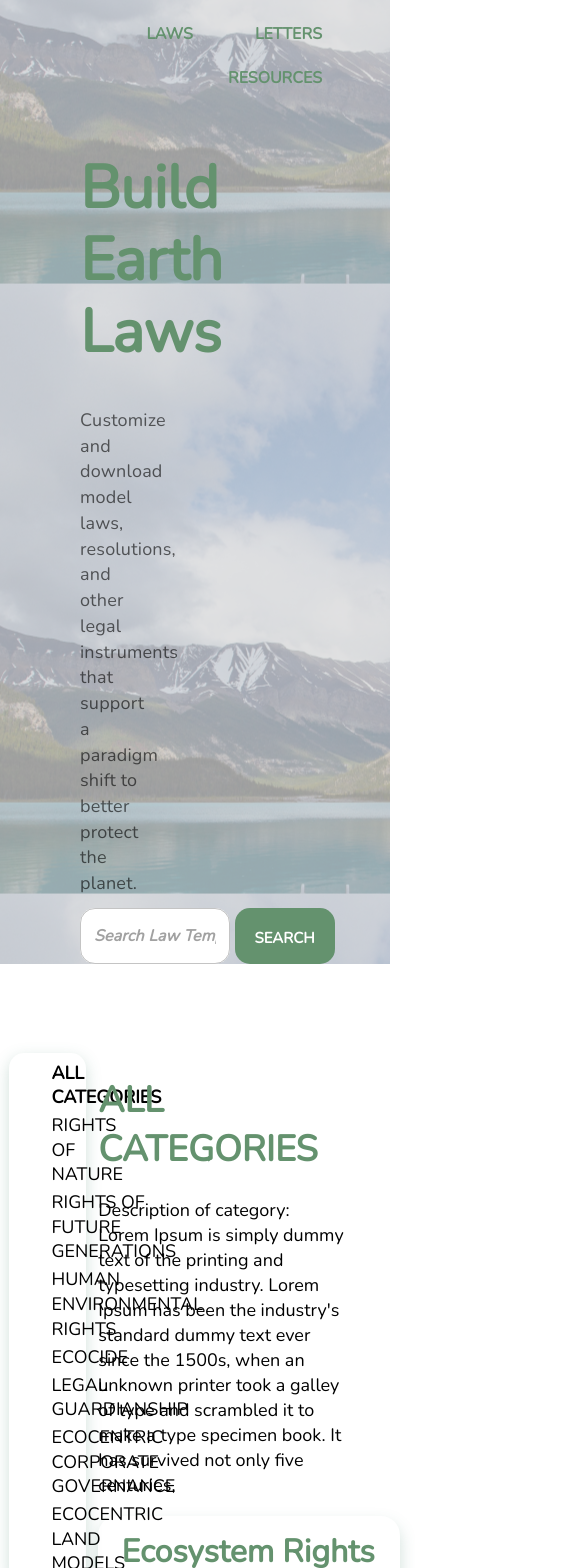
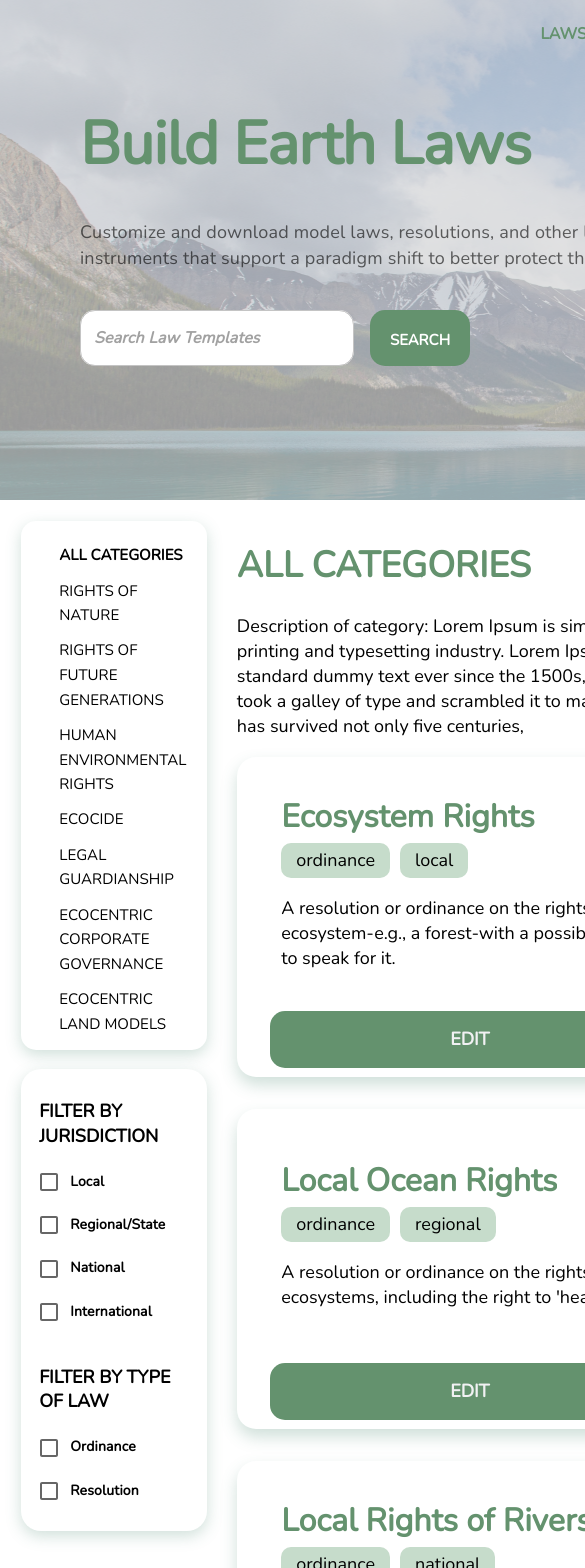
Before and after one commit to cornellh4i/earth-law-center, a React (Create React App) app in the folder client/: page /laws in a window 390 px wide. Shown: the top 1568 px of the page, 585 px wide, since content can reach past the window. Built offline with nearby package versions, Linux system fonts and the light colour scheme.

Commit message:
Completed page responsiveness

```diff
--- a/client/src/components/Button/Button.css
+++ b/client/src/components/Button/Button.css
@@ -29,7 +29,7 @@
   cursor: pointer;
   border: none;
   font-family: 'Nunito', sans-serif;
-  font-size: 18px;
+  font-size: clamp(10px, 12px + .8vw, 18px);
   line-height: 1.534rem;
   font-weight: 100;
   background-color: transparent;
@@ -40,6 +40,7 @@
 .sidebar-btn-highlighted {
   font-weight: 900;
   font-size: 18px;
+  font-size: clamp(10px, 12px + .8vw, 18px);
   border: none;
   background: none;
   cursor: pointer;
@@ -184,7 +185,7 @@
   font-weight: bold;
   font-size: 1rem;
   font-family: 'Nunito';
-  background:#64926E;
+  background: #64926E;
   border-width: 0.05rem;
   border-style: none;
   border-radius: 0.7rem;
@@ -249,8 +250,8 @@
   background: #64926E;
   color: white;
   font-family: 'Nunito';
-  font-weight:bold;
-  border-radius:0.938rem;
+  font-weight: bold;
+  border-radius: 0.938rem;
   height: 3.125rem;
   width: 8.125rem;
   margin-top: 1rem;
@@ -262,7 +263,7 @@
   background: #64926E;
   color: white;
   font-family: 'Nunito';
-  font-weight:bold;
+  font-weight: bold;
   border-radius: 0.938rem;
   height: 3.125rem;
   width: 8.125rem;
@@ -276,7 +277,7 @@
   background: #64926E;
   color: white;
   font-family: 'Nunito';
-  font-weight:bold;
+  font-weight: bold;
   border-radius: 0.938rem;
   height: 3.125rem;
   width: 8.125rem;
@@ -290,7 +291,7 @@
   background: #64926E;
   color: white;
   font-family: 'Nunito';
-  font-weight:bold;
+  font-weight: bold;
   border-radius: 0.938rem;
   height: 2.875rem;
   width: 100%;
@@ -322,11 +323,11 @@
   opacity: 0.6;
 }
 
-.hidden{
+.hidden {
   display: none;
 }
 
-.google-authentication-btn{
+.google-authentication-btn {
   height: 3rem;
   width: 15rem;
   background:
@@ -341,6 +342,7 @@
   color: #F1F1F3;
   cursor: pointer;
 }
+
 .google-authentication-btn::after {
   padding: 0.17rem;
   margin: 2% 0%;
--- a/client/src/components/HelpBox/HelpBox.css
+++ b/client/src/components/HelpBox/HelpBox.css
@@ -6,6 +6,8 @@
   font-size: 1.15rem;
   text-align: left;
   margin-bottom: 2.25rem;
+  text-overflow: ellipsis;
+  overflow: hidden;
 }
 
 .helpBoxDescription {
@@ -13,6 +15,8 @@
   font-weight: 400;
   font-size: 1rem;
   text-align: left;
+  text-overflow: ellipsis;
+  overflow: hidden;
 }
 
 .helpBox {
--- a/client/src/components/MultiSelectFilter/MultiSelectFilter.css
+++ b/client/src/components/MultiSelectFilter/MultiSelectFilter.css
@@ -1,8 +1,8 @@
 @import url('https://fonts.googleapis.com/css?family=Nunito&display=swap');
 
-.box{
+.box {
     width: 80%;
-    height: 23.25rem;
+    /* height: 23.25rem; */
     display: 'flex';
     margin-left: 2%;
     border-radius: 5%;
@@ -11,7 +11,7 @@
     padding: 10%;
 }
 
-.text{
+.text {
     font-size: 18px;
     line-height: 1.534rem;
     font-weight: 700, bold;
@@ -19,7 +19,7 @@
     color: #000000;
 }
 
-.labels{
+.labels {
     font-size: 14px;
     line-height: 1.534rem;
     font-weight: 400, regular;
--- a/client/src/components/ResourceBox/ResourceBox.css
+++ b/client/src/components/ResourceBox/ResourceBox.css
@@ -26,27 +26,30 @@
     background-image: url('../../properties/resource1.png');
     padding: 7rem 3rem;
     border-radius: 1rem;
-    height:12rem;
-    background-repeat:no-repeat;
+    height: 12rem;
+    background-size: cover;
+    background-repeat: no-repeat;
 }
 
 .thumbnail2 {
     background-image: url('../../properties/resource2.png');
     padding: 7rem 3rem;
     border-radius: 1rem;
-    height:12rem;
-    background-repeat:no-repeat;
+    height: 12rem;
+    background-size: cover;
+    background-repeat: no-repeat;
 }
 
 .thumbnail3 {
     background-image: url('../../properties/resource3.png');
     padding: 7rem 3rem;
     border-radius: 1rem;
-    height:12rem;
-    background-repeat:no-repeat;
+    height: 12rem;
+    background-size: cover;
+    background-repeat: no-repeat;
 }
 
-.box-title{
+.box-title {
     color: #64926E;
     font-weight: bold;
     font-family: Nunito;
@@ -54,7 +57,7 @@
     margin-bottom: 0.2rem;
 }
 
-.box-description{
+.box-description {
     color: #3E3E3E;
     font-family: Nunito;
 }
--- a/client/src/components/ResourceCard/ResourceCard.css
+++ b/client/src/components/ResourceCard/ResourceCard.css
@@ -5,7 +5,7 @@
   background-color: #fff;
   border-radius: 0.5rem;
   box-shadow: 0px 5px 15px rgba(69, 130, 108, 0.25);
-  padding: 1.2rem
+  padding: 1.2rem;
 }
 
 .resource-button {
@@ -24,21 +24,23 @@
 .resource-text {
   font-size: 11;
   font-family: 'Nunito';
-  color: #000
+  color: #000;
+  text-overflow: ellipsis;
+  overflow: hidden;
 }
 
-.resource-doc-preview{
+.resource-doc-preview {
   width: 85%;
-  height:100%;
+  height: 100%;
   border-style: solid;
   border-width: 0.06rem;
   border-color: #59705F;
   margin-right: 0;
 }
 
-.resource-vid-preview{
+.resource-vid-preview {
   width: 100%;
-  height:90%;
+  height: 90%;
   border-style: solid;
   border-width: 0.06rem;
   border-color: #59705F;
--- a/client/src/components/ResourceCard/ResourceCard.jsx
+++ b/client/src/components/ResourceCard/ResourceCard.jsx
@@ -18,7 +18,7 @@ const ResourceCard = (props) => {
   const { title, resource_type, doc_img, description, url, youtube, vid_img, doc_pdf } = props;
   return (
     <div className='resource-card'>
-      <Typography gutterBottom variant='h5' component='div' sx={{ fontWeight: 'bold', fontFamily:'Nunito', color: '#64926E' }}>
+      <Typography gutterBottom variant='h5' component='div' sx={{ fontWeight: 'bold', fontFamily: 'Nunito', color: '#64926E', overflow: 'hidden', textOverflow: 'ellipsis' }}>
         {title}
       </Typography>
 
@@ -28,7 +28,7 @@ const ResourceCard = (props) => {
         {resource_type === 'Doc' &&
           <>
             <Grid item xs={5}>
-              <img className='resource-doc-preview' src = {props.doc_img}/>
+              <img className='resource-doc-preview' src={props.doc_img} />
             </Grid>
 
             <Grid item xs={7}>
@@ -57,7 +57,7 @@ const ResourceCard = (props) => {
                 src={"http://www.youtube.com/embed/"+youtube+"?enablejsapi=1&origin=http://example.com"}
                 // src={"http://www.youtube.com/embed/"+youtube}
                 frameborder="0"></iframe> */}
-            <img className='resource-vid-preview' src = {vid_img}/>
+              <img className='resource-vid-preview' src={vid_img} />
 
             </Grid>
             <Grid item xs={6}>
--- a/client/src/components/TemplateCard/TemplateCard.css
+++ b/client/src/components/TemplateCard/TemplateCard.css
@@ -1,18 +1,19 @@
 @import url('https://fonts.googleapis.com/css?family=Nunito&display=swap');
 
-.card-container, .card-letter-container{
+.card-container,
+.card-letter-container {
     height: 20rem;
     border-radius: 1.2rem;
     padding-left: 1%;
     flex-direction: column;
     justify-content: center;
     align-items: flex-start;
-    backface-visibility:hidden;
-    min-width: 300px;
+    backface-visibility: hidden;
+    /* min-width: 300px; */
     box-shadow: 0rem 0.5rem 1rem rgba(69, 130, 108, 0.25);
 }
 
-.card-ensure-shadow{
+.card-ensure-shadow {
     padding-bottom: 2rem;
     padding-right: 2rem;
     break-inside: avoid;
@@ -20,8 +21,9 @@
     page-break-inside: avoid;
 }
 
-.card-text-container, .card-image-text-container{
-    padding-left:5%;
+.card-text-container,
+.card-image-text-container {
+    padding-left: 5%;
     width: 95%;
     height: 48%;
     margin-left: 2%;
@@ -32,7 +34,7 @@
     align-items: flex-start;
 }
 
-.card-btn-container{
+.card-btn-container {
     width: 100%;
     height: 20%;
     margin-left: 5%;
@@ -43,32 +45,36 @@
     justify-items: space-between;
 }
 
-.card-title-container{
+.card-title-container {
     max-width: 70%;
+    max-height: 30%;
 }
 
-.title-container{
+.title-container {
     max-width: 90%;
+    max-height: 30%;
 }
 
-.card-title{
-    margin:0;
+.card-title {
+    margin: 0;
     font-family: 'Nunito', sans-serif;
     color: #64926E;
     font-size: 32px;
     font-weight: bold;
-    white-space: wrap;
-    text-overflow: ellipsis;
-    overflow: hidden;
     max-width: 100%;
     min-width: 0;
+    white-space: nowrap;
+    text-overflow: ellipsis;
+    display: block;
+    overflow: hidden
 }
-.download-img{
+
+.download-img {
     width: 30%;
     margin: 0;
 }
 
-.card-summary{
+.card-summary {
     font-family: 'Nunito';
     font-style: normal;
     font-weight: 400;
@@ -83,16 +89,16 @@
     max-width: 90%;
 }
 
-.card-image-text-container{
-    padding-top:10%;
-    padding-left:5%;
+.card-image-text-container {
+    padding-top: 10%;
+    padding-left: 5%;
     flex-direction: row;
     justify-content: flex-start;
     align-content: space-between;
 }
 
 /* The card text container when it is a letter */
-.card-text-container-letter{
+.card-text-container-letter {
     width: 65%;
     height: 100%;
     display: flex;
@@ -101,7 +107,7 @@
     align-items: flex-start;
 }
 
-.card-letter-preview{
+.card-letter-preview {
     width: 25%;
     border-style: solid;
     border-width: 0.06rem;
@@ -109,14 +115,14 @@
     margin-right: 0;
 }
 
-.tag-container{
+.tag-container {
     display: flex;
     flex-direction: row;
-    width: 100%;
+    width: 95%;
     justify-content: flex-start;
 }
 
-.card-category{
+.card-category {
     font-family: 'Nunito';
     font-style: normal;
     font-weight: 700;
--- a/client/src/pages/LawsDisplay/LawsLettersDisplay.css
+++ b/client/src/pages/LawsDisplay/LawsLettersDisplay.css
@@ -1,39 +1,41 @@
-@media (min-width: 1200px) {
-  .template-box{
-    columns:2;
+@media (min-width: 500px) {
+  .template-box {
+    columns: 2;
   }
 }
 
-.body-box{
+.body-box {
   display: flex;
   flex-direction: row;
   width: 90%;
 }
 
-.side-box{
+.side-box {
   display: flex;
-  padding-left:2%;
-  padding-top:2%;
+  padding-left: 2%;
+  padding-top: 2%;
   flex-direction: column;
   width: 22%;
 }
 
-.content-box{
-  padding-top:2%;
-  padding-left:4%;
+.content-box {
+  padding-top: 2%;
+  padding-left: 4%;
   width: 70%;
 }
 
-.card-heading-title{
+.card-heading-title {
   font-family: 'Nunito';
   font-style: normal;
   font-weight: 700;
   font-size: 36px;
   line-height: 49px;
   color: #64926E;
+  text-overflow: ellipsis;
+  overflow: hidden;
 }
 
-.card-description{
+.card-description {
   font-family: 'Nunito';
   font-style: normal;
   font-weight: 400;
@@ -42,6 +44,6 @@
   color: #000000;
 }
 
-.law-card{
+.law-card {
   width: 40%;
 }
--- a/client/src/pages/TemplateFiller/TemplateFiller.css
+++ b/client/src/pages/TemplateFiller/TemplateFiller.css
@@ -1,5 +1,6 @@
 body {
     font-family: 'Roboto', sans-serif;
+    min-width: 940px;
 }
 
 .side-btn {
--- a/client/token.json
+++ b/client/token.json
@@ -1 +1 @@
-{"_events":{},"_eventsCount":0,"transporter":{},"credentials":{"access_token":"ya29.a0AeTM1ieHIIbJ07JjJuBMr3ZYxJQIUBs8EDUV74-OtluAqiZ9C7FlgwNCxp5pRUehdQ0b3rS0Yh9RZ0y9fqkSSWvFzfUP_4IMof7MKNL4OgtoJGTgDsk78wqBlI3zIc12dlUhS3NOReQ2roEAM4L4c2GyFV0Z6AoaCgYKAf8SARESFQHWtWOmg7hBmZgGGqNykLIm4PxoTQ0166","scope":"https://www.googleapis.com/auth/documents https://www.googleapis.com/auth/drive https://www.googleapis.com/auth/spreadsheets.readonly","token_type":"Bearer","expiry_date":1667776644187},"certificateCache":{},"certificateExpiry":null,"certificateCacheFormat":"PEM","refreshTokenPromises":{},"_clientId":"454620567847-jsntbbqhlc4pvtda5cmfi18eqb4jff94.apps.googleusercontent.com","_clientSecret":"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","redirectUri":"http://localhost:8080/oauth2callback","eagerRefreshThresholdMillis":300000}
+{"_events":{},"_eventsCount":0,"transporter":{},"credentials":{"access_token":"ya29.a0AeTM1ie52n2ox-PRBoTG9E-M_loMYM_o98CrF7wifKZ55UynGNByqHuNe8kkrIYDsKD_TMq3Xy1koplUvOyircKSrlpKpyJnEIPE31hwDruj9wRyCXWLJZ3AKg29tP7EYDeKECN6I95KzOFgMarZr6jpUvGxnAaCgYKAQwSARASFQHWtWOmc7hZTNPPSGWAa7pfNLsI4w0165","scope":"https://www.googleapis.com/auth/spreadsheets.readonly https://www.googleapis.com/auth/drive https://www.googleapis.com/auth/documents","token_type":"Bearer","expiry_date":1668591953318},"certificateCache":{},"certificateExpiry":null,"certificateCacheFormat":"PEM","refreshTokenPromises":{},"_clientId":"454620567847-jsntbbqhlc4pvtda5cmfi18eqb4jff94.apps.googleusercontent.com","_clientSecret":"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","redirectUri":"http://localhost:8080/oauth2callback","eagerRefreshThresholdMillis":300000}
```
